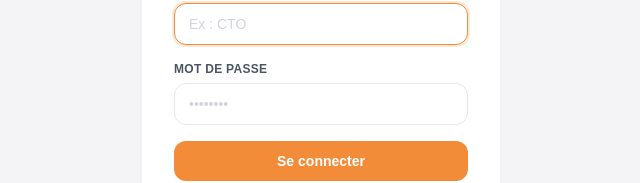
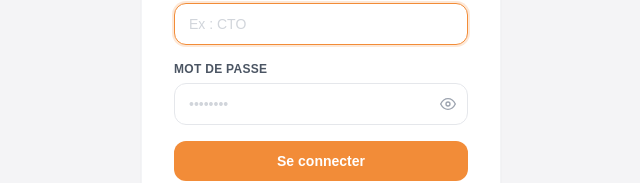
Before and after one commit to PaterneSeka1/Intranet, a Next.js app in the folder vdm-intranet/apps/web/: page /login in a window 1280 px wide. Shown: the part 378-561 px from the top of the page, without its empty margins (319-959 px from the left). Built offline with nearby package versions, Linux system fonts and the light colour scheme; no server answers.

Commit message:
feat: add PasswordInput component with toggle visibility feature

```diff
--- a/vdm-intranet/apps/web/src/components/auth/LoginClient.tsx
+++ b/vdm-intranet/apps/web/src/components/auth/LoginClient.tsx
@@ -9,6 +9,7 @@
 import { GeoLocationScreen } from '@/components/presence/GeoLocationScreen'
 import { LoginAnimation } from '@/components/auth/LoginAnimation'
 import { BgImageLayer } from '@/components/ui/BgImageLayer'
+import { PasswordInput } from '@/components/ui/PasswordInput'
 import { fetchSettings } from '@/lib/settings'
 
 type Step = 'form' | 'geo' | 'animating'
@@ -129,9 +130,8 @@
             <label htmlFor="login-password" className="block text-xs font-semibold text-gray-600 mb-1.5 uppercase tracking-wide">
               Mot de passe
             </label>
-            <input
+            <PasswordInput
               id="login-password"
-              type="password"
               value={password}
               onChange={(e) => setPassword(e.target.value)}
               className="w-full px-3.5 py-2.5 border border-gray-200 rounded-xl text-sm focus:outline-none focus:ring-2 focus:ring-[#F28C38]/20 focus:border-[#F28C38] transition-all placeholder-gray-300"
--- a/vdm-intranet/apps/web/src/components/auth/ResetPasswordClient.tsx
+++ b/vdm-intranet/apps/web/src/components/auth/ResetPasswordClient.tsx
@@ -6,6 +6,7 @@
 import { api, ApiError } from '@/lib/api'
 import { toast } from '@/lib/toast'
 import { BgImageLayer } from '@/components/ui/BgImageLayer'
+import { PasswordInput } from '@/components/ui/PasswordInput'
 
 interface Props {
   token?: string
@@ -108,9 +109,8 @@
           <label htmlFor="rp-password" className="block text-xs font-semibold text-gray-600 mb-1.5 uppercase tracking-wide">
             Nouveau mot de passe
           </label>
-          <input
+          <PasswordInput
             id="rp-password"
-            type="password"
             value={password}
             onChange={(e) => setPassword(e.target.value)}
             className="w-full px-3.5 py-2.5 border border-gray-200 rounded-xl text-sm focus:outline-none focus:ring-2 focus:ring-[#F28C38]/20 focus:border-[#F28C38] transition-all placeholder-gray-300"
@@ -125,9 +125,8 @@
           <label htmlFor="rp-confirm" className="block text-xs font-semibold text-gray-600 mb-1.5 uppercase tracking-wide">
             Confirmer le mot de passe
           </label>
-          <input
+          <PasswordInput
             id="rp-confirm"
-            type="password"
             value={confirm}
             onChange={(e) => setConfirm(e.target.value)}
             className="w-full px-3.5 py-2.5 border border-gray-200 rounded-xl text-sm focus:outline-none focus:ring-2 focus:ring-[#F28C38]/20 focus:border-[#F28C38] transition-all placeholder-gray-300"
--- a/vdm-intranet/apps/web/src/components/profile/MonProfilClient.tsx
+++ b/vdm-intranet/apps/web/src/components/profile/MonProfilClient.tsx
@@ -4,6 +4,7 @@
 import { useRouter } from 'next/navigation'
 import { toast } from '@/lib/toast'
 import { ROLE_LABELS, type User } from '@/types/user'
+import { PasswordInput } from '@/components/ui/PasswordInput'
 
 import { API_BASE as API } from '@/lib/api-base'
 
@@ -194,9 +195,8 @@
           <form onSubmit={handlePasswordSubmit} className="space-y-4">
             <div>
               <label htmlFor="current-pwd" className="block text-xs font-semibold text-gray-500 mb-1.5 uppercase tracking-wide">Mot de passe actuel</label>
-              <input
+              <PasswordInput
                 id="current-pwd"
-                type="password"
                 value={currentPwd}
                 onChange={e => setCurrentPwd(e.target.value)}
                 required
@@ -207,9 +207,8 @@
             </div>
             <div>
               <label htmlFor="new-pwd" className="block text-xs font-semibold text-gray-500 mb-1.5 uppercase tracking-wide">Nouveau mot de passe</label>
-              <input
+              <PasswordInput
                 id="new-pwd"
-                type="password"
                 value={newPwd}
                 onChange={e => setNewPwd(e.target.value)}
                 required
@@ -221,9 +220,8 @@
             </div>
             <div>
               <label htmlFor="confirm-pwd" className="block text-xs font-semibold text-gray-500 mb-1.5 uppercase tracking-wide">Confirmer le mot de passe</label>
-              <input
+              <PasswordInput
                 id="confirm-pwd"
-                type="password"
                 value={confirmPwd}
                 onChange={e => setConfirmPwd(e.target.value)}
                 required
--- /dev/null
+++ b/vdm-intranet/apps/web/src/components/ui/PasswordInput.tsx
@@ -0,0 +1,37 @@
+'use client'
+
+import { useState, forwardRef } from 'react'
+
+type Props = Omit<React.InputHTMLAttributes<HTMLInputElement>, 'type'>
+
+export const PasswordInput = forwardRef<HTMLInputElement, Props>(function PasswordInput(
+  { className = '', ...props },
+  ref,
+) {
+  const [visible, setVisible] = useState(false)
+
+  return (
+    <div className="relative">
+      <input {...props} ref={ref} type={visible ? 'text' : 'password'} className={`${className} pr-10`} />
+      <button
+        type="button"
+        onClick={() => setVisible(v => !v)}
+        tabIndex={-1}
+        aria-label={visible ? 'Masquer le mot de passe' : 'Afficher le mot de passe'}
+        className="absolute right-0 top-0 h-full px-3 flex items-center text-gray-400 hover:text-gray-600 transition-colors"
+      >
+        {visible ? (
+          <svg width="16" height="16" viewBox="0 0 24 24" fill="none" stroke="currentColor" strokeWidth="2" strokeLinecap="round" strokeLinejoin="round">
+            <path d="M17.94 17.94A10.07 10.07 0 0112 20c-7 0-11-8-11-8a18.45 18.45 0 015.06-5.94M9.9 4.24A9.12 9.12 0 0112 4c7 0 11 8 11 8a18.5 18.5 0 01-2.16 3.19m-6.72-1.07a3 3 0 11-4.24-4.24" />
+            <line x1="1" y1="1" x2="23" y2="23" />
+          </svg>
+        ) : (
+          <svg width="16" height="16" viewBox="0 0 24 24" fill="none" stroke="currentColor" strokeWidth="2" strokeLinecap="round" strokeLinejoin="round">
+            <path d="M1 12s4-8 11-8 11 8 11 8-4 8-11 8-11-8-11-8z" />
+            <circle cx="12" cy="12" r="3" />
+          </svg>
+        )}
+      </button>
+    </div>
+  )
+})
--- a/vdm-intranet/apps/web/src/components/users/UsersManager.tsx
+++ b/vdm-intranet/apps/web/src/components/users/UsersManager.tsx
@@ -5,6 +5,7 @@
 import { DataTable, type Column } from '@/components/ui/DataTable'
 import { toast } from '@/lib/toast'
 import { Modal } from '@/components/ui/Modal'
+import { PasswordInput } from '@/components/ui/PasswordInput'
 import { API_BASE as API } from '@/lib/api-base'
 
 type Bu = { id: string; name: string; code: string }
@@ -352,8 +353,8 @@
                 <label className="block text-xs font-semibold text-gray-500 mb-1.5 uppercase tracking-wide">
                   {editing ? 'Nouveau mot de passe' : 'Mot de passe *'}
                 </label>
-                <input
-                  type="password" value={form.password}
+                <PasswordInput
+                  value={form.password}
                   onChange={e => f({ password: e.target.value })}
                   required={!editing} minLength={8}
                   placeholder={editing ? 'Vide = inchangé' : '8 caractères minimum'}
```
Also changed, not shown: 1 other file (tests, documents, lock files or other folders).
